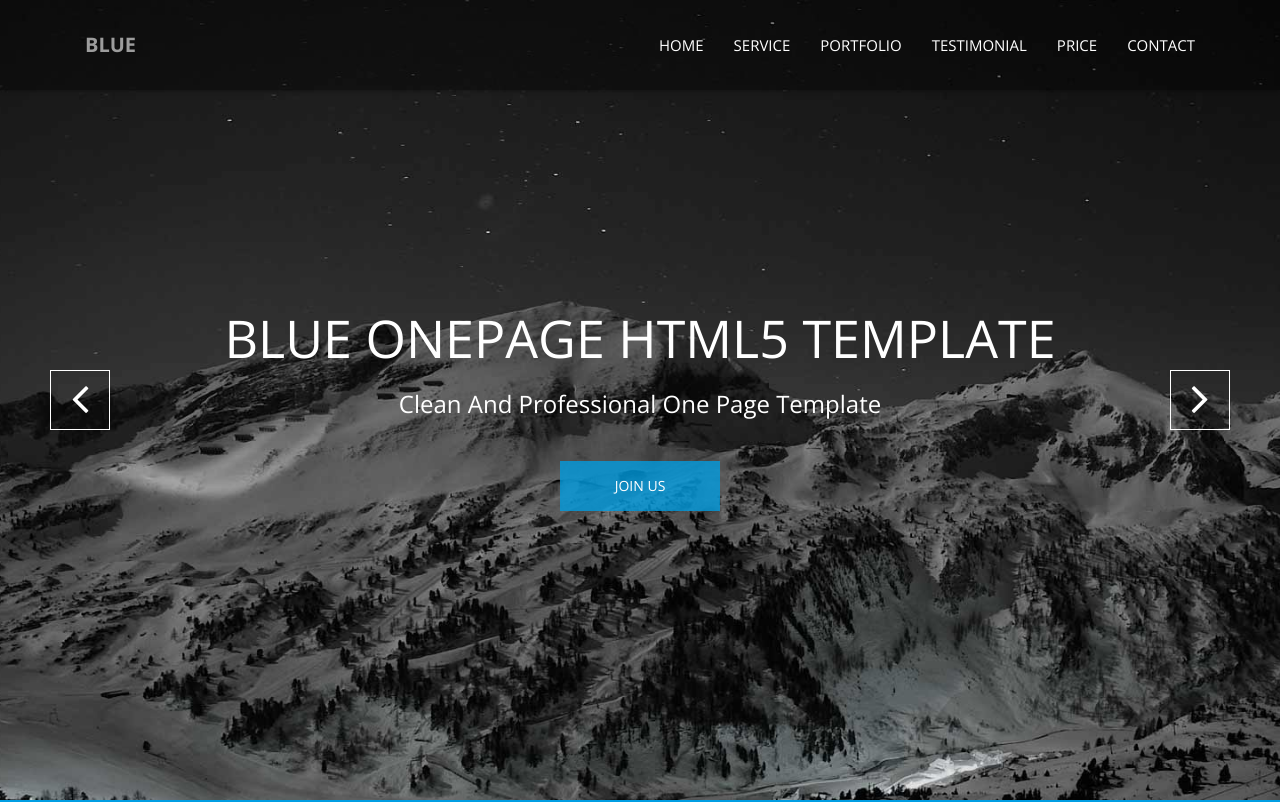
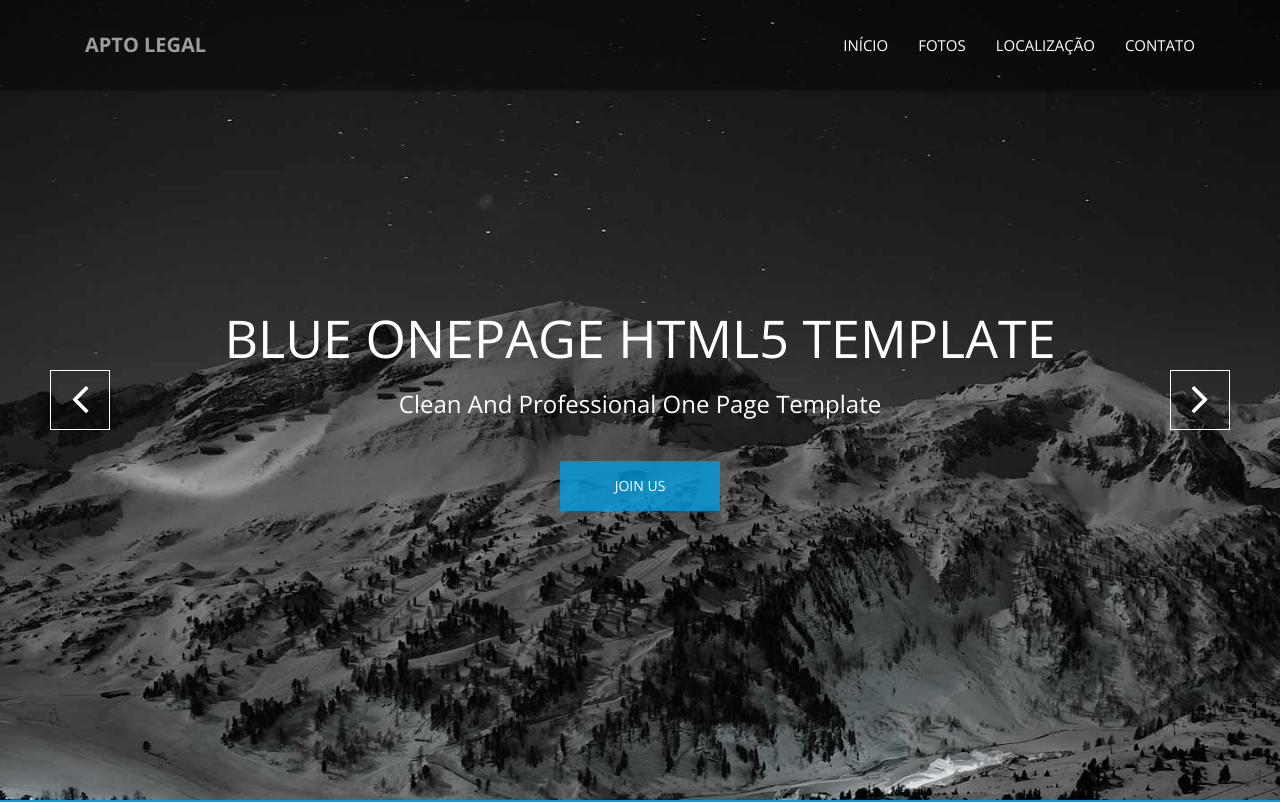
Before and after one commit to yonamine/apto-legal.com.br, a plain HTML site: page index.html in a window 1280 px wide. Shown: the top 802 px of the page. Drawn offline with nearby package versions, Linux system fonts and the light colour scheme; some packages are replaced by stand-ins of ours.

Commit message:
Update #1

```diff
--- a/index.html
+++ b/index.html
@@ -1,4 +1,3 @@
-
 <!DOCTYPE html>
 <!--[if lt IE 7]>      <html lang="en" class="no-js lt-ie9 lt-ie8 lt-ie7"> <![endif]-->
 <!--[if IE 7]>         <html lang="en" class="no-js lt-ie9 lt-ie8"> <![endif]-->
@@ -9,20 +8,16 @@
 		<meta charset="utf-8">
 		<!-- Always force latest IE rendering engine or request Chrome Frame -->
 		<meta http-equiv="X-UA-Compatible" content="IE=edge,chrome=1">
-        <title>Blue One Page HTML Template</title>
+		<title>Apto Legal</title>
 		<!-- Meta Description -->
-        <meta name="description" content="Blue One Page Creative HTML5 Template">
-        <meta name="keywords" content="one page, single page, onepage, responsive, parallax, creative, business, html5, css3, css3 animation">
-        <meta name="author" content="Muhammad Morshed">
+		<meta name="description" content="Vendo um apartamento apto muito legal próximo de pontos de ônibus, shoppings, metro, estádio do Morumbi">
+		<meta name="keywords" content="apartamento, apto, morumbi, estacionamento, vaga, ótima localização, são paulo">
 
 		<!-- Mobile Specific Meta -->
 		<meta name="viewport" content="width=device-width, initial-scale=1">
 
-		<!-- CSS
-		================================================== -->
-
+		<!-- CSS  -->
 		<link href='http://fonts.googleapis.com/css?family=Open+Sans:400,300,700' rel='stylesheet' type='text/css'>
-
 		<!-- Fontawesome Icon font -->
 		<link rel="stylesheet" href="css/font-awesome.min.css">
 		<!-- bootstrap.min -->
@@ -37,10 +32,8 @@
 		<link rel="stylesheet" href="css/animate.css">
 		<!-- Main Stylesheet -->
 		<link rel="stylesheet" href="css/main.css">
-
 		<!-- Modernizer Script for old Browsers -->
 		<script src="js/modernizr-2.6.2.min.js"></script>
-
 	</head>
 
 	<body id="body">
@@ -53,9 +46,7 @@
 		</div>
 		<!-- end preloader -->
 
-        <!--
-        Fixed Navigation
-        ==================================== -->
+		<!-- Fixed Navigation -->
 		<header id="navigation" class="navbar-inverse navbar-fixed-top animated-header">
 			<div class="container">
 				<div class="navbar-header">
@@ -70,7 +61,7 @@
 
 					<!-- logo -->
 					<h1 class="navbar-brand">
-						<a href="#body">Blue</a>
+						<a href="#body">Apto Legal</a>
 					</h1>
 					<!-- /logo -->
 				</div>
@@ -78,37 +69,30 @@
 				<!-- main nav -->
 				<nav class="collapse navbar-collapse navbar-right" role="navigation">
 					<ul id="nav" class="nav navbar-nav">
-                        <li><a href="#body">Home</a></li>
-                        <li><a href="#service">Service</a></li>
-                        <li><a href="#portfolio">portfolio</a></li>
-                        <li><a href="#testimonials">Testimonial</a></li>
-                        <li><a href="#price">price</a></li>
-                        <li><a href="#contact">Contact</a></li>
+						<li><a href="#body">Início</a></li>
+						<!-- <li><a href="#service">Service</a></li> -->
+						<li><a href="#portfolio">Fotos</a></li>
+						<li><a href="#testimonials">Localização</a></li>
+						<!-- <li><a href="#price">price</a></li> -->
+						<li><a href="#contact">Contato</a></li>
 					</ul>
 				</nav>
 				<!-- /main nav -->
 
 			</div>
 		</header>
-        <!--
-        End Fixed Navigation
-        ==================================== -->
 
+
+		<!-- End Fixed Navigation -->
 		<main class="site-content" role="main">
-
-        <!--
-        Home Slider
-        ==================================== -->
-
+			<!-- Home Slider -->
 			<section id="home-slider">
 				<div id="slider" class="sl-slider-wrapper">
-
 				<div class="sl-slider">
 
+					<!-- Slide 1 -->
 					<div class="sl-slide" data-orientation="horizontal" data-slice1-rotation="-25" data-slice2-rotation="-25" data-slice1-scale="2" data-slice2-scale="2">
-
 						<div class="bg-img bg-img-1"></div>
-
 						<div class="slide-caption">
 							<div class="caption-content">
 								<h2 class="animated fadeInDown">BLUE Onepage HTML5 Template</h2>
@@ -116,11 +100,10 @@
 								<a href="#" class="btn btn-blue btn-effect">Join US</a>
 							</div>
 						</div>
-
 					</div>
 
+					<!-- Slide 2 -->
 					<div class="sl-slide" data-orientation="vertical" data-slice1-rotation="10" data-slice2-rotation="-15" data-slice1-scale="1.5" data-slice2-scale="1.5">
-
 						<div class="bg-img bg-img-2"></div>
 						<div class="slide-caption">
 							<div class="caption-content">
@@ -129,11 +112,10 @@
 								<a href="#" class="btn btn-blue btn-effect">Join US</a>
 							</div>
 						</div>
-
 					</div>
 
+					<!-- Slide 3 -->
 					<div class="sl-slide" data-orientation="horizontal" data-slice1-rotation="3" data-slice2-rotation="3" data-slice1-scale="2" data-slice2-scale="1">
-
 						<div class="bg-img bg-img-3"></div>
 						<div class="slide-caption">
 							<div class="caption-content">
@@ -142,10 +124,9 @@
 								<a href="#" class="btn btn-blue btn-effect">Join US</a>
 							</div>
 						</div>
-
 					</div>
-
-				</div><!-- /sl-slider -->
+				</div>
+				<!-- /sl-slider -->
 
 				<!--
 				<nav id="nav-arrows" class="nav-arrows">
@@ -153,7 +134,6 @@
 						<span class="nav-arrow-next">Next</span>
 				</nav>
 				-->
-
 				<nav id="nav-arrows" class="nav-arrows hidden-xs hidden-sm visible-md visible-lg">
 					<a href="javascript:;" class="sl-prev">
 						<i class="fa fa-angle-left fa-3x"></i>
@@ -162,7 +142,6 @@
 						<i class="fa fa-angle-right fa-3x"></i>
 					</a>
 				</nav>
-
 
 				<nav id="nav-dots" class="nav-dots visible-xs visible-sm hidden-md hidden-lg">
 					<span class="nav-dot-current"></span>
@@ -544,6 +523,7 @@
 			<div class="container">
 				<div class="row text-center">
 					<div class="footer-content">
+						<!--
 						<div class="wow animated fadeInDown">
 							<p>newsletter signup</p>
 							<p>Get Cool Stuff! We hate spam!</p>
@@ -565,15 +545,15 @@
 								<li class="wow animated zoomIn" data-wow-delay="1.2s"><a href="#"><i class="fa fa-youtube fa-3x"></i></a></li>
 							</ul>
 						</div>
-
+						-->
 						<p>Copyright &copy; 2014-2015 Design and Developed By<a href="http://www.themefisher.com">Themefisher</a> </p>
 					</div>
 				</div>
 			</div>
 		</footer>
 
-		<!-- Essential jQuery Plugins
-		================================================== -->
+
+		<!-- Essential jQuery Plugins -->
 		<!-- Main jQuery -->
 		<script src="js/jquery-1.11.1.min.js"></script>
 		<!-- Twitter Bootstrap -->
@@ -583,7 +563,8 @@
 		<!-- jquery.fancybox.pack -->
 		<script src="js/jquery.fancybox.pack.js"></script>
 		<!-- Google Map API -->
-		<script src="http://maps.google.com/maps/api/js?sensor=false"></script>
+		<!--script src="http://maps.google.com/maps/api/js?sensor=false"></script-->
+		<script src="https://maps.googleapis.com/maps/api/js?key=AIzaSyBsPWCHNL4Qcs0stLcYEzk7mqA1MuU0Ww0"></script>
 		<!-- Owl Carousel -->
 		<script src="js/owl.carousel.min.js"></script>
 		<!-- jquery easing -->
@@ -595,5 +576,7 @@
 		<script src="js/wow.min.js"></script>
 		<!-- Custom Functions -->
 		<script src="js/main.js"></script>
+
+
 	</body>
 </html>
--- a/js/main.js
+++ b/js/main.js
@@ -175,13 +175,13 @@ $(document).ready(function(){
 /* ==========  START GOOGLE MAP ========== */
 
 // When the window has finished loading create our google map below
-google.maps.event.addDomListener(window, 'load', init);
+//google.maps.event.addDomListener(window, 'load', init);
 
 function init() {
     // Basic options for a simple Google Map
     // For more options see: https://developers.google.com/maps/documentation/javascript/reference#MapOptions
 
-	    var myLatLng = new google.maps.LatLng(22.402789, 91.822156);
+    var myLatLng = new google.maps.LatLng(-23.607799, -46.724308);
 
     var mapOptions = {
         zoom: 15,
@@ -253,7 +253,7 @@ function init() {
 
     // Let's also add a marker while we're at it
     var marker = new google.maps.Marker({
-        position: new google.maps.LatLng(22.402789, 91.822156),
+        position: new google.maps.LatLng(-23.607799, -46.724308),
         map: map,
         icon: 'img/icons/map-marker.png',
     });
```
Also changed, not shown: img/800x600_1704262240-media-20170417-10.png (added), img/800x600_1709079832-img-1630.jpg (added), img/800x600_1752723646-media-20170417-11.png (added), img/800x600_1809724969-img-1624.jpg (added), img/800x600_1989374817-media-20170417.png (added), img/800x600_204816433-media-20170417-7.png (added), img/800x600_2065993668-media-20170417-8.png (added), img/800x600_2099254090-media-20170417-1.png (added), img/800x600_2102167644-img-1639.jpg (added), img/800x600_2111825145-media-20170417-6.png (added), img/800x600_216804098-img-1649.jpg (added), img/800x600_638979836-img-1651.jpg (added), img/800x600_84645945-media-20170417-9.png (added), img/800x600_86079665-img-1657.jpg (added). Lines whose indentation alone changed are shown as unchanged.
